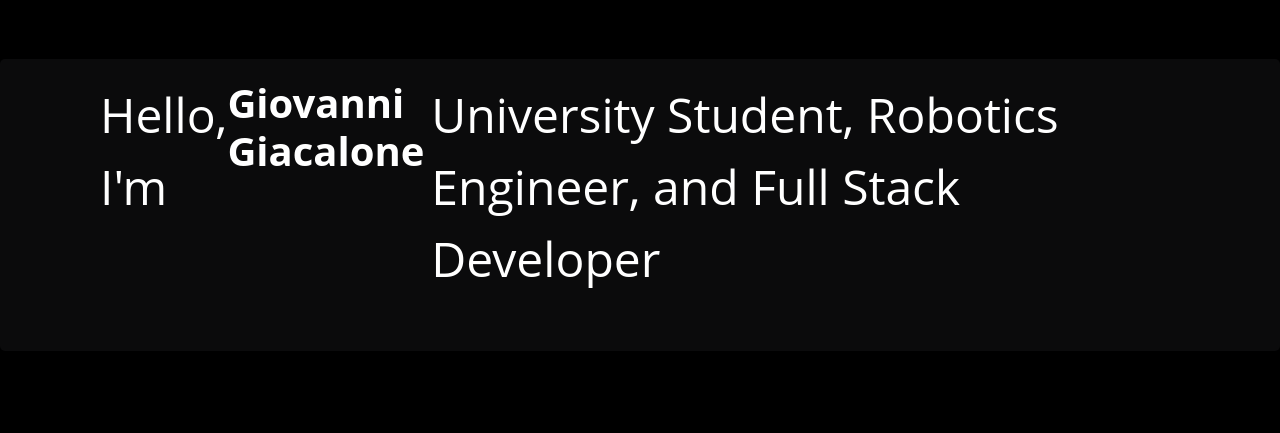
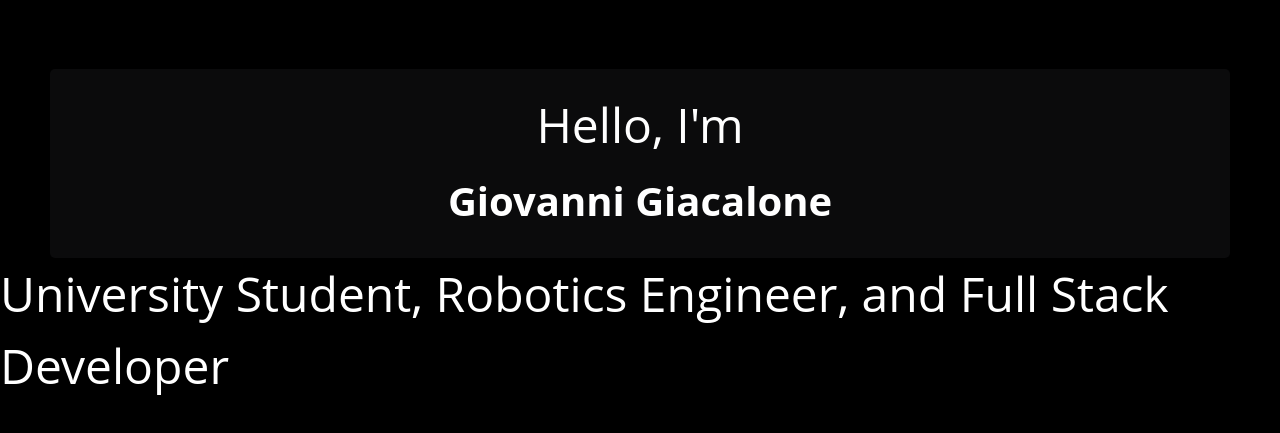
Before and after one commit to Speeep/Personal-React-Website, a React app: page /about in a window 1280 px wide. Shown: the part 91-524 px from the top of the page. Built offline with nearby package versions, Linux system fonts and the light colour scheme; some packages are replaced by stand-ins of ours.

Commit message:
About Page Top Banner Added

```diff
--- a/src/App.css
+++ b/src/App.css
@@ -33,7 +33,7 @@ video {
 
 .about {
     display: block;
-    padding-top: 20px;
+    padding-top: 30px;
     height: 90vh;
     align-items: center;
     justify-content: center;
@@ -50,15 +50,17 @@ video {
 }
 
 .about-container-top {
-    display:flex ;
+    background-color: #0b0b0c;
+    text-align: center;
     margin-top: 50px;
+    margin-left: 50px;
+    margin-right: 50px;
     border-radius: 5px;
-    background-color: #0b0b0c;
-    padding-left: 100px;
-    padding-right: 100px;
     padding-top: 20px;
-    padding-bottom: 40px;
-    justify-content: center;
+    padding-bottom: 25px;
+}
+
+.about-containers {
 
 }
 
--- a/src/pages/About.js
+++ b/src/pages/About.js
@@ -6,6 +6,8 @@ function About() {
       <div className='about-container-top'>
         <p>Hello, I'm</p>
         <h1><strong>Giovanni Giacalone</strong></h1>
+      </div>
+      <div className='about-containers'>
         <p>University Student, Robotics Engineer, and Full Stack Developer</p>
       </div>
     </div>
```
